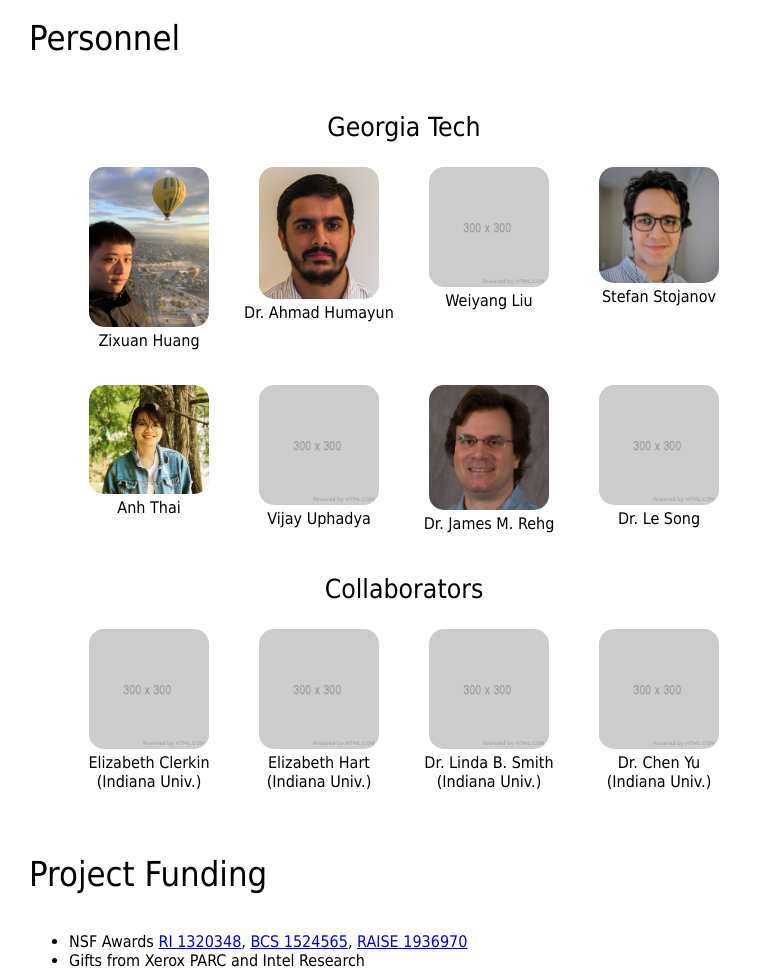
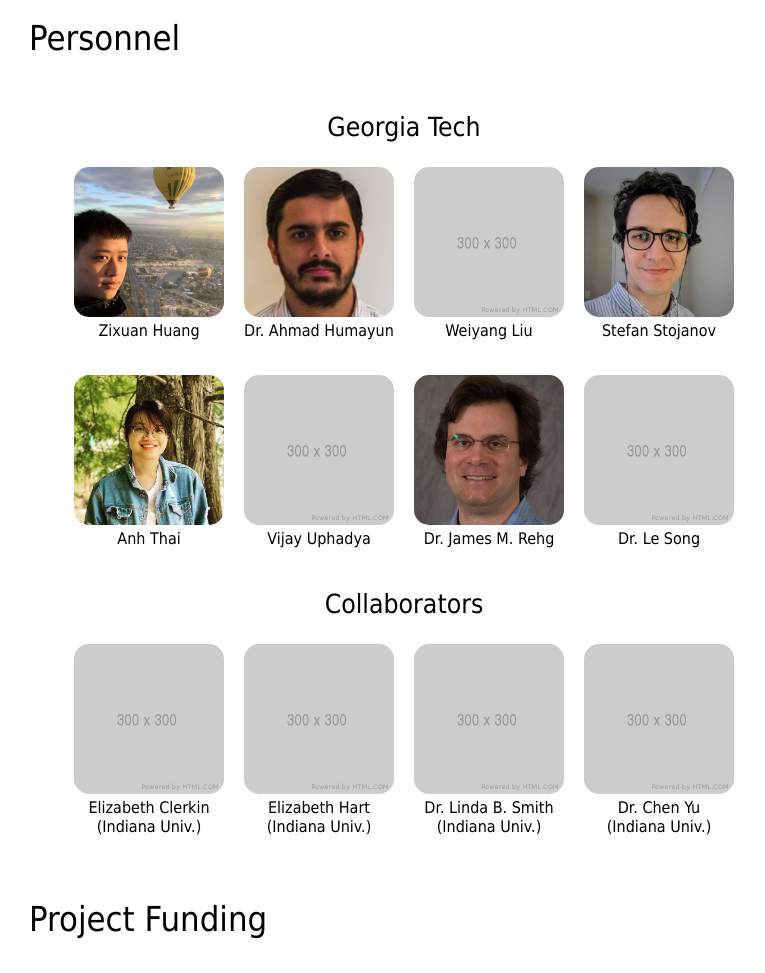
Before and after one commit to rehg-lab/project-pages, a plain HTML site: page dev-learning-project/index.html in a window 1280 px wide. Shown: the part 3089-4062 px from the top of the page, without its empty margins (236-1001 px from the left). Drawn offline with Linux system fonts and the light colour scheme.

Commit message:
gallery now supports (1) images that are not fixed resolution (2) images that are not exactly 1:1 aspect ratio

```diff
--- a/dev-learning-project/styles.css
+++ b/dev-learning-project/styles.css
@@ -243,7 +243,10 @@
 }
 
 .personnel_gallery .column img{
+    object-fit:cover;
     border-radius: 15px;
+    width: min(150px, 15vw);
+    height: min(150px, 15vw);
 }
 
 .personnel_gallery .column a {
```
